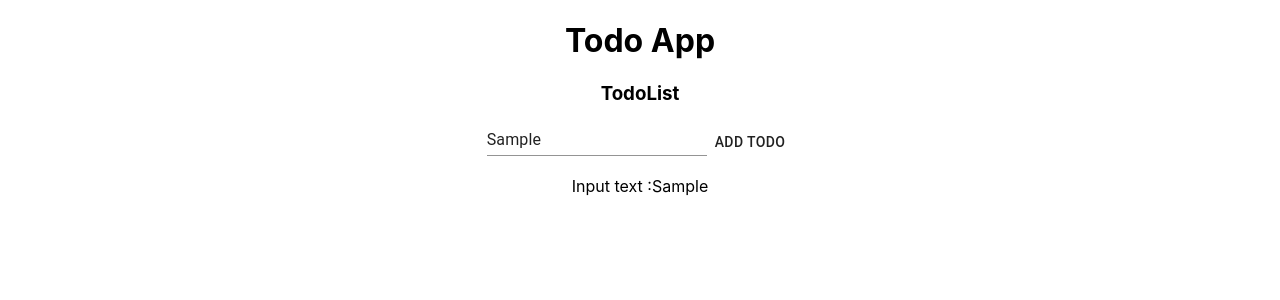
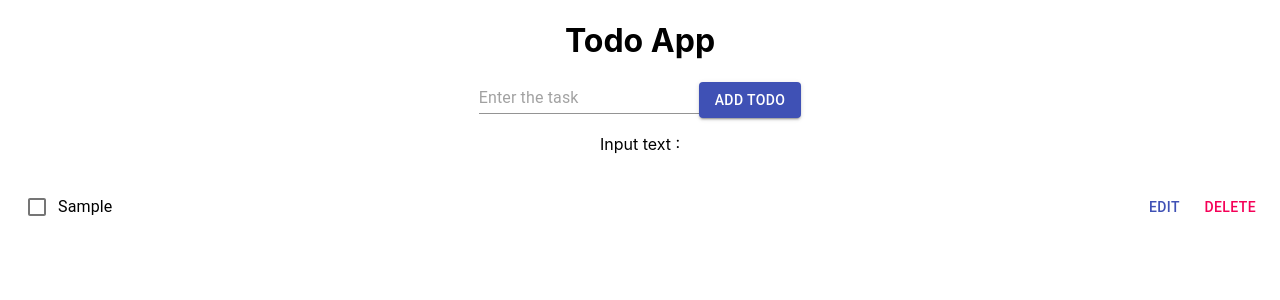
Before and after one commit to Ravitejac6/TodoList-React, a React (Create React App) app: page / in a window 1280 px wide. Both pictures are taken after typing "Sample" into the empty fields and a click on the button "ADD TODO". Shown: the top 300 px of the page. Built offline with nearby package versions, Linux system fonts and the light colour scheme; the HTML template or start-up script is replaced by a standard one.

Commit message:
Delete functionality added

```diff
--- a/src/App.tsx
+++ b/src/App.tsx
@@ -1,12 +1,26 @@
-import React from 'react';
+import React,{useState} from 'react';
 import './App.css';
 import { TodoList } from './components/TodoList';
+import {TodoForm} from './components/TodoForm';
 
-function App() {
+export const App = () => {
+  const [todos,setTodos] = useState<Todo[]>([]);
+
+    const addTodo = (todo:Todo) =>{
+        const newTodos:Todo[] = [todo,...todos];
+        setTodos(newTodos);
+       // console.log(todo,...todos);
+    }
+
+    const removeTodo = (id:number) =>{
+      setTodos(todos.filter((todo) => todo.id !== id))
+    }
+
   return (
     <div className="App">
       <h1>Todo App</h1>
-      <TodoList/>
+      <TodoForm onSubmit= {(todo:Todo) => addTodo(todo)}/>
+      <TodoList todos={todos} removeTodo={(id:number) => removeTodo(id)}/>
     </div>
   );
 }
--- a/src/components/Todo.tsx
+++ b/src/components/Todo.tsx
@@ -1,17 +1,26 @@
 import * as React from 'react';
-import { List } from "@material-ui/core";
+import { ListItem, Checkbox, Button, ListItemText } from "@material-ui/core";
 
 interface Props{
-    todos: Todo[];
+    todo: Todo;
+    removeTodo :(id:number) => void;
 }
-export const Todo: React.FC<Props> = ({todos}) =>{
+
+
+export const Todo: React.FC<Props> = (props) =>{
+    const handleRemoveTodo = () =>{
+        props.removeTodo(props.todo.id);
+    }
     return (
-        <List>
-        {
-            todos.map((item:Todo) =>(
-                <div className="todo-item" key={item.id}>{item.text}</div>
-            ))
-        }
-        </List>
+        <ListItem style={{ display: "flex" }}>
+      <Checkbox/>
+      <ListItemText>
+        {props.todo.text}
+      </ListItemText>
+      <Button color="primary">Edit</Button>
+      <Button color="secondary" onClick={() => handleRemoveTodo()}>
+        Delete
+      </Button>
+    </ListItem>
     );
 }
--- a/src/components/TodoForm.tsx
+++ b/src/components/TodoForm.tsx
@@ -7,19 +7,29 @@ interface Props{
     onSubmit :(todo:Todo) => void;
 }
 export const TodoForm:React.FunctionComponent<Props> = (props) =>{
+    let newTodo:Todo = {
+        id:0,
+        text:''
+    }
    const [input,setInput] = useState('');
+
+    const[todo,setTodo] = useState<Todo>(newTodo);
 
     const handleSubmit = (e:React.FormEvent) =>{
         e.preventDefault();
+        if(input.trim()){   // To avoid the empty string.
             let todo:Todo ={
                 id : Math.floor(Math.random()*10000),
                 text : input
             }
             props.onSubmit(todo);
+            setTodo({ ...todo, text: "" });
             setInput('');
+        }
     }
 
     const handleChange = (e:React.ChangeEvent<HTMLTextAreaElement | HTMLInputElement>) =>{
+        setTodo({...todo, text:e.target.value});
        // console.log(e.target.value);
        setInput(e.target.value);
     }
@@ -27,10 +37,10 @@ export const TodoForm:React.FunctionComponent<Props> = (props) =>{
     return(
         <div>
             <form onSubmit = {(e) =>handleSubmit(e)}>
-                <TextField type="text" placeholder="Enter the task" onChange={(e) => handleChange(e)} value={input}/>
-                <Button> Add Todo</Button>
+                <TextField type="text" placeholder="Enter the task" onChange={(e) => handleChange(e)} value={todo.text}/>
+                <Button type="submit" variant="contained" color="primary"> Add Todo</Button>
             </form>
-            <p>Input text :{input}</p>
+            <p>Input text :{todo.text}</p>
         </div>
     );
 }
--- a/src/components/TodoList.tsx
+++ b/src/components/TodoList.tsx
@@ -1,21 +1,21 @@
-import {useState} from 'react';
-import {TodoForm} from './TodoForm';
+import {FunctionComponent} from 'react';
 import {Todo} from './Todo';
-
-export const TodoList = () =>{
-    const [todos,setTodos] = useState<Todo[]>([]);
+import { List } from "@material-ui/core";
 
 
-    const addTodo = (todo:Todo) =>{
-        const newTodos:Todo[] = [todo,...todos];
-        setTodos(newTodos);
-       // console.log(todo,...todos);
-    }
+interface Props{
+    todos: Todo[];
+    removeTodo :(id:number) =>void;
+}
+export const TodoList:FunctionComponent<Props> = (props) =>{
+
     return(
-        <div>
-            <h3>TodoList</h3>
-            <TodoForm onSubmit= {(todo:Todo) => addTodo(todo)}/>
-            <Todo todos={todos}/>
-        </div>
+        <List>
+        {
+            props.todos.map((item:Todo) =>(
+                <Todo key={item.id} todo={item} removeTodo={(id:number) => props.removeTodo(id)}/>
+            ))
+        }
+        </List>
     );
 }
```
Lines whose indentation alone changed are shown as unchanged.
